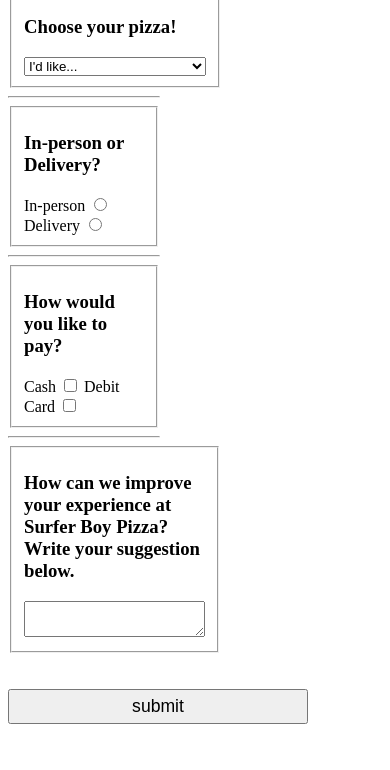
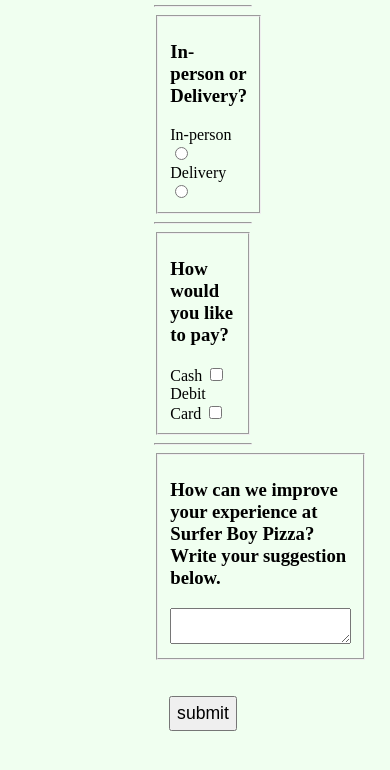
Before and after one commit to famailla/freeCodeCamp, a plain HTML site: page (New) Responsive Web Design - Certification Projects/Survey Form/index.html in a window 390 px wide. Shown: the part 424-1194 px from the top of the page. Drawn offline with Linux system fonts and the light colour scheme.

Commit message:
(New) Responsive Web Design - Certification Projects

```diff
--- a/(New) Responsive Web Design - Certification Projects/Survey Form/index.html
+++ b/(New) Responsive Web Design - Certification Projects/Survey Form/index.html
@@ -65,7 +65,7 @@
         <fieldset>
           <h3>How can we improve your experience at Surfer Boy Pizza? Write your suggestion below.</h3>
           <label>
-            <textarea row="5" col="10"></textarea>
+            <textarea row="5" col="10"></textarea> <!--why does textarea move?-->
           </label>
         </fieldset>
         <br>
--- a/(New) Responsive Web Design - Certification Projects/Survey Form/styles.css
+++ b/(New) Responsive Web Design - Certification Projects/Survey Form/styles.css
@@ -1,7 +1,6 @@
 body {
-    /*background-image: url("https://lh3.googleusercontent.com/7DJ5GwQzJhpC2-Grke4nq_sZ2RTODucy7A5daVhgSbUV2N5RgqDdeiiSUBxJIrDhvSdfOf6H_hmwvPD1H8a26RzOBuZBzWdfqtGrm0CentoWE2j3nz_p0YnciVzlZAU9qmMLl-4Y=w2400");*/
-    width: 39%;
-    color: black;
+    width: 100%;
+    background-color:honeydew;
 }
 
 #title{
@@ -13,7 +12,7 @@ h1, h2{
 }
 
 form{
-  max-width: 500px;
+  max-width: 25%;
 	margin: auto;
   padding-bottom: 2em;
 }
@@ -25,5 +24,5 @@ input[type="submit"]{
   height: 2em;
   font-size: 1.1rem;
 
-  min-width: 300px;
+  min-width: 40%;
 }
```
